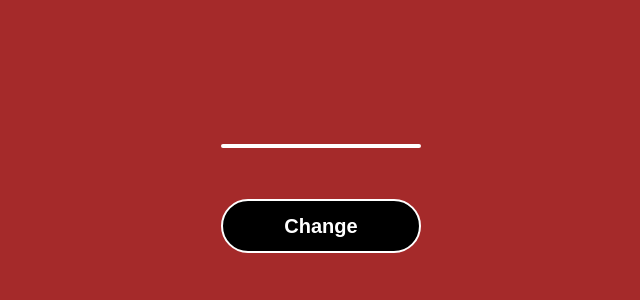
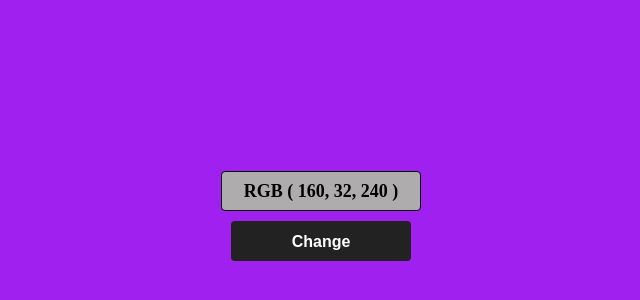
Before and after one commit to SatishB15/random-rgb-color-generator, a plain HTML site: page index.html in a window 1280 px wide. Shown: the part 184-484 px from the top of the page, without its empty margins (319-959 px from the left). Drawn offline with Linux system fonts and the light colour scheme.

Commit message:
improved UI

```diff
--- a/index.html
+++ b/index.html
@@ -1,5 +1,6 @@
 <!DOCTYPE html>
 <html lang="en">
+
 <head>
     <meta charset="UTF-8">
     <meta http-equiv="X-UA-Compatible" content="IE=edge">
@@ -9,9 +10,10 @@
     <script type="text/javascript" src="script.js">
     </script>
 </head>
+
 <body>
-    <div id="Color">
-    </div>
-        <input type="button" id="btn" value="Change" onclick="changeColor()">
+    <div id="rgb-color">RGB ( 160, 32, 240 )</div>
+    <button class="change-btn" role="button" onclick="changeColor()">change</button>
 </body>
+
 </html>
--- a/script.js
+++ b/script.js
@@ -1,9 +1,16 @@
-function changeColor()
-{
-    var x = Math.floor(Math.random() * 256);
-    var y = Math.floor(Math.random() * 256);
-    var z = Math.floor(Math.random() * 256);
-    var bgColor = "rgb(" + x + "," + y + "," + z + ")";
-    document.body.style.background = bgColor;
-    document.getElementById("Color").innerHTML=bgColor.toString()+";";
+/**
+ * @description Function is used to generate the random rgb
+ */
+function changeColor() {
+    const x = Math.floor(Math.random() * 256);
+    const y = Math.floor(Math.random() * 256);
+    const z = Math.floor(Math.random() * 256);
+    const bgColor ="RGB ( "+ x + ", " + y + ", " + z + " )";
+    document.body.style.background = bgColor.toLowerCase().replace(" ","");
+    document.getElementById("rgb-color").innerHTML = bgColor.toString();
 }
+
+function copyColor() {
+    const colorValue = document.getElementById("rgb-color").innerHTML;
+    navigator.clipboard.writeText(colorValue)
+}
--- a/style.css
+++ b/style.css
@@ -1,60 +1,67 @@
-*
-{
-    box-sizing: border-box;
-    padding:0;
-    margin: 0;
+* {
+  box-sizing: border-box;
+  padding: 0;
+  margin: 0;
 }
-body{
-    background-color: brown;
-    width: 100% ;
+
+body {
+  background-color: rgb(160, 32, 240);
+  width: 100%;
+  display: flex;
+  align-items: center;
+  justify-content: center;
+  height: 100vh;
+  flex-direction: column;
 }
-#Color
-{
-    display: block;
+
+.color-div {
+  display: flex;
+  align-items: center;
+  height: 40px;
+}
+
+#rgb-color {
+  display: flex;
+  align-items: center;
+  justify-content: center;
   width: 200px;
   padding: 0;
-  margin: 10px 20px 10px 0;
-  border: 2px solid #fff;
-  font-weight: 600;
-  font-size: 20px;
+  height: 40px;
+  margin-bottom: 10px;
+  border: 1px solid black;
+  font-size: 18px;
+  font-weight: 700;
+  line-height: 1.5;
   text-align: center;
-  line-height: 50px;
-  color: #FFF;
-  background: black;
-  border-radius: 50px;
-  transition: all 0.2s ;
-  position: absolute;
-  top: 40%;
-  left: 50%;
-  -ms-transform: translate(-50%, -50%);
-  transform: translate(-50%, -50%);
+  border-radius: 4px;
+  color: #000;
+  background: rgb(174, 172, 172);
+  transition: all 0.2s;
 }
-#btn
-{
-  display: block;
+
+.change-btn {
+  background-color: #222;
+  border-radius: 4px;
+  border-style: none;
+  box-sizing: border-box;
+  color: #fff;
+  cursor: pointer;
+  display: inline-block;
+  font-size: 16px;
+  font-weight: 700;
+  line-height: 1.5;
+  margin: 0;
+  width: 180px;
+  height: 40px;
+  outline: none;
+  overflow: hidden;
+  padding: 9px 20px 8px;
   position: relative;
-  float: left;
-  width: 200px;
-  padding: 0;
-  margin: 10px 20px 10px 0;
-  font-weight: 600;
-  font-size: 20px;
   text-align: center;
-  line-height: 50px;
-  color: #FFF;
-  border: 2px solid #fff;
-  background:black;
-  border-radius: 50px;
-  transition: all 0.2s ;
-  position: absolute;
-  top: 50%;
-  left: 50%;
-  -ms-transform: translate(-50%, -50%);
-  transform: translate(-50%, -50%);
+  text-transform: capitalize;
 }
-#btn:hover
-{
-    background-color:white;
-    border: 2px solid black;
-    color: black;
+
+.change-btn:hover,
+.change-btn:focus {
+  border: 1px solid white;
 }
```
